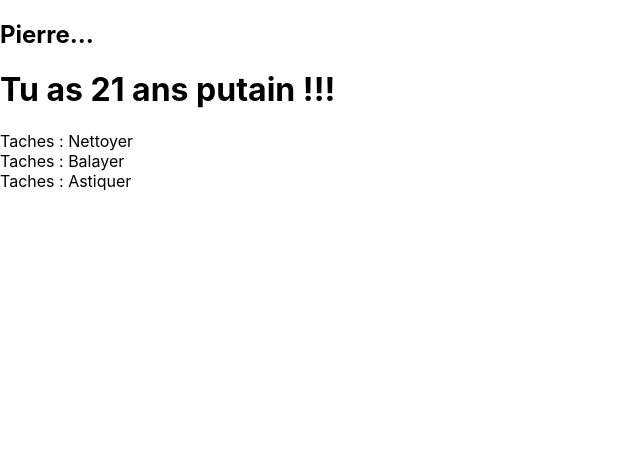
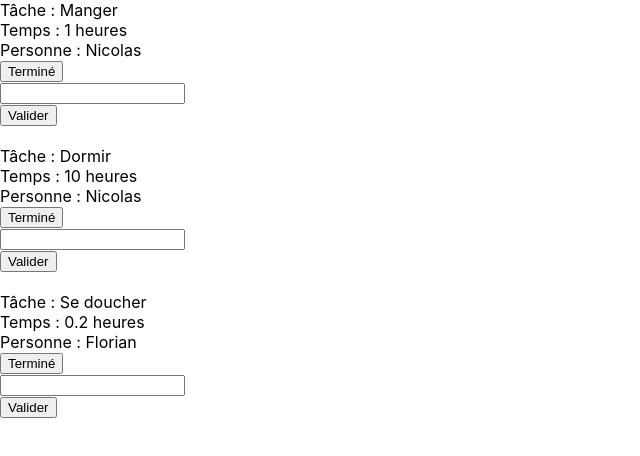
Before and after one commit to TheFlover/React-Projet-ISITECH, a React (Create React App) app: page / in a window 1280 px wide. Shown: the top 456 px of the page, without its empty margins (0-640 px from the left). Built offline with nearby package versions, Linux system fonts and the light colour scheme.

Commit message:
modif code

```diff
--- a/src/App.css
+++ b/src/App.css
@@ -1,5 +1,5 @@
 .App {
-  text-align: center;
+  text-align: left;
 }
 
 .App-link {
--- a/src/App.js
+++ b/src/App.js
@@ -1,19 +1,32 @@
 import './App.css'
-import Card from './components/card'
 import TaskList from './components/TaskList'
 
 
 
 const App = () => {
-  const taTasks = ['Nettoyer', 'Balayer', 'Astiquer']
+  const tasks = [
+    {
+      task: 'Manger',
+      time: 1,
+      assign: 'Nicolas'
+    },
+    {
+      task: 'Dormir',
+      time: 10,
+      assign: 'Nicolas'
+    },
+    {
+      task: 'Se doucher',
+      time: 0.20,
+      assign: 'Florian'
+    }
+  ]
 
   return (
-    <>
-      <Card name='Pierre' age='21'/>
-
-      <TaskList tasks={taTasks}/>
-    </>
-  )
+    <div className="App">
+      <TaskList task={tasks}/>
+    </div>
+  );
 }
 
 export default App;
--- a/src/components/Task.js
+++ b/src/components/Task.js
@@ -1,9 +1,30 @@
+import { useState, useCallback } from "react";
+
 const Task = (props) => {
-    console.log(props)
 
-    return(
-        <div>
-            Taches : {props.task}
+    const [done, setDone] = useState(false);
+    const[NewTaskName, SetNewTaskName] = useState("");
+
+    const handleButton = () => {
+        setDone(!done);
+    }
+
+    const handleInputChange = (event) => {
+        SetNewTaskName(event.target.value)
+    }
+
+    const handleClick = useCallback(() => {    console.log('Clicked!');  }, []);
+
+    const { task } = props;
+
+    return (
+        <div className="task">
+            Tâche : {task.task}<br/>
+            Temps : {task.time} heures<br/>
+            Personne : {task.assign}<br/>
+            <button onClick={handleButton}>{done ? "Pas terminé" : "Terminé"}</button><br/>
+            <input value={NewTaskName} onChange={handleInputChange} type="text"></input><br/>
+            <button onClick={handleClick}>Valider</button><br/><br/>
         </div>
     )
 }
--- a/src/components/TaskList.js
+++ b/src/components/TaskList.js
@@ -1,15 +1,14 @@
-import Task from './Task'
+import Task from "./Task";
 
 const TaskList = (props) => {
-    console.log(props)
 
-    return(
+    return (
         <div className="tasklist">
-            {props.tasks.map(element => (
+            {props.task.map(element => (
                 <Task task={element}/>
             ))}
         </div>
-    )
+    );
 }
 
 export default TaskList;
```
Also changed, not shown: 1 other file (tests, documents, lock files or other folders).
